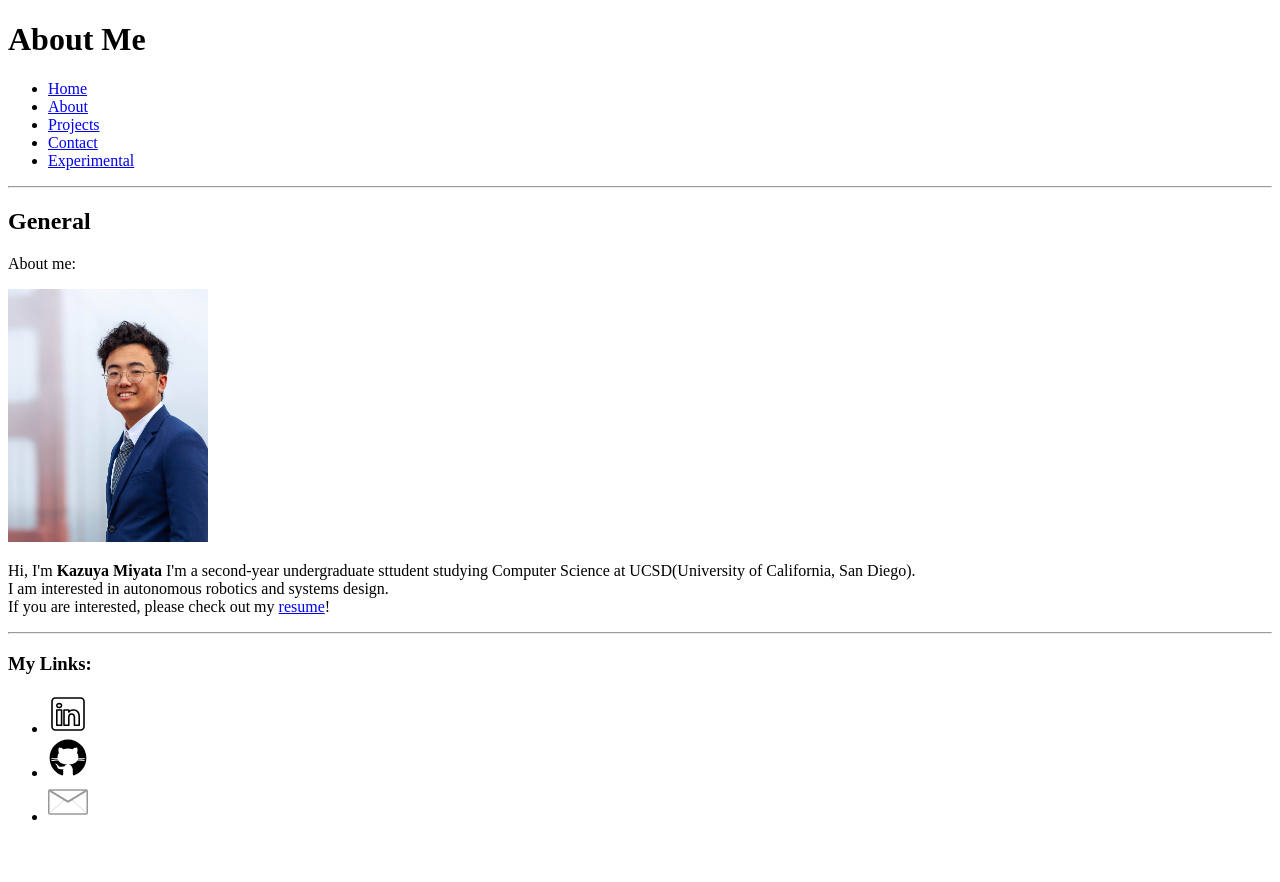
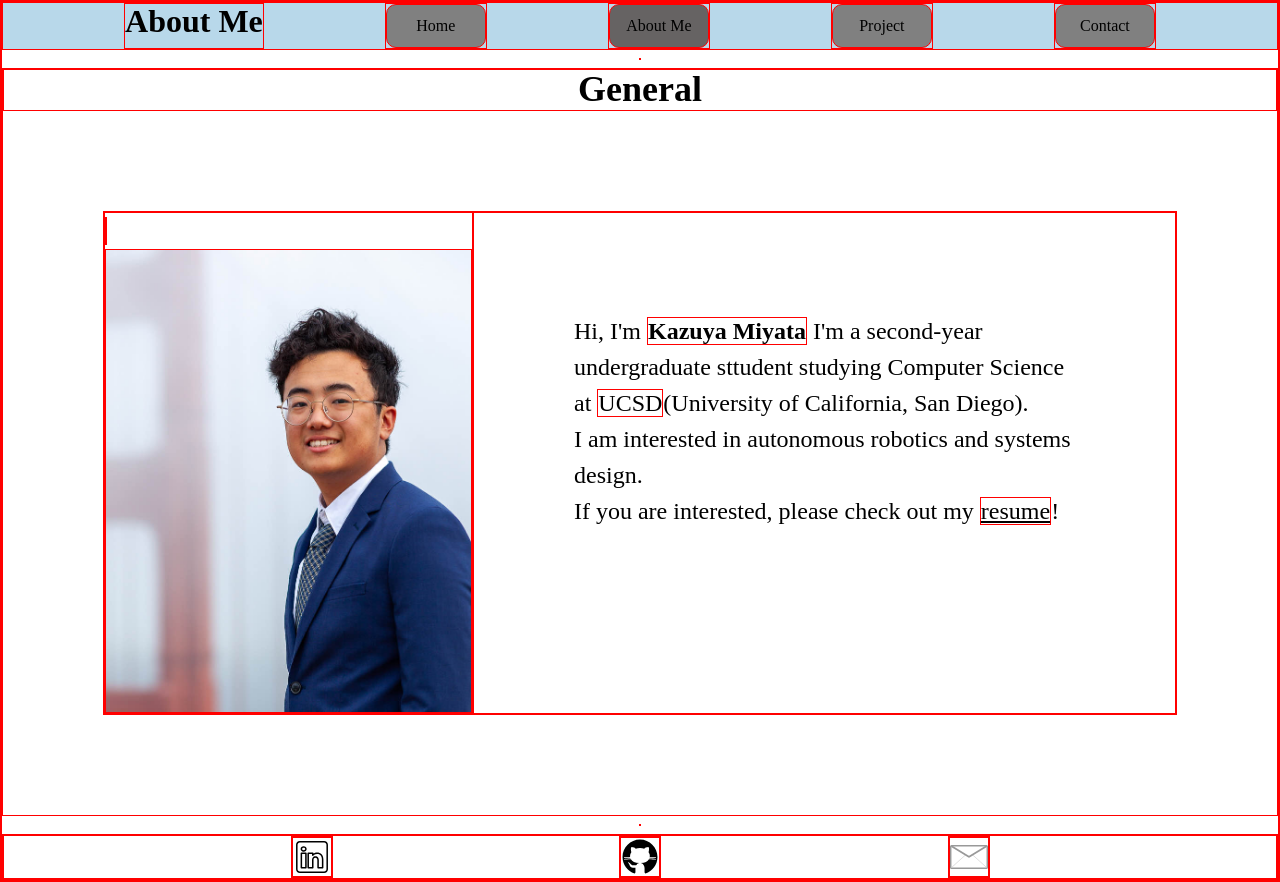
Before and after one commit to miyatakazuya/cse134-hw3, a plain HTML site: page pages/aboutme.html in a window 1280 px wide. Before the commit the page ends 842 px from the top, so only its background shows below. Drawn offline with Linux system fonts and the light colour scheme.

Commit message:
added files

```diff
--- a/pages/aboutme.html
+++ b/pages/aboutme.html
@@ -4,42 +4,33 @@
     <meta charset="UTF-8">
     <meta name="viewport" content="width=device-width, initial-scale=1.0">
     <title>About Me</title>
-    <style>
-
-    </style>
+    <link rel="stylesheet" href="../css/global.css">
+    <link rel="stylesheet" href="../css/aboutme.css">
   </head>
 
   <body>
     <header>
       <h1>About Me</h1>
-      <nav>
-        <ul>
-          <li><a href="../index.html">Home</a></li>
-          <li><a href="aboutme.html">About</a></li>
-          <li><a href="projects.html">Projects</a></li>
-          <li><a href="contact.html">Contact</a></li>
-          <li><a href="experimenal.html">Experimental</a></li>
-        </ul>
-      </nav>
+      <a href="../index.html"><button class="main_button">Home</button></a>
+      <a href="aboutme.html"><button class="main_button" selected="true">About Me</button></a>
+      <a href="projects.html"><button class="main_button">Project</button></a>
+      <a href="contact.html"><button class="main_button">Contact</button></a>
     </header>
 
     <hr>
 
-    <section>
-      <hgroup>
+    <content-body>
       <h2>General</h2>
-        <p>About me:</p>
-      </hgroup>
 
+      <section class="profile">
         <picture>
           <source srcset="../images/kaz_portrait_updated.jpg" media="(min-width: 800px)" type="image/jpg">
           <img
             src="../images/kaz_portrait_updated.jpg"
-          width="200"
+            width="1000"
             alt="Kazuya Miyata Portrait"
           >
         </picture>
-
 
         <p>
           Hi, I'm <b>Kazuya Miyata</b> I'm a second-year undergraduate sttudent studying Computer Science at <abbr>UCSD</abbr>(University of California, San Diego).<br>
@@ -47,40 +38,27 @@
           If you are interested, please check out my
           <a href="../media/Kazuya_Miyata_Resume_6.pdf">resume</a>!
         </p>
-
-      <noscript>Don't hesitate to reach out!</noscript>
-
-
-
-
-
       </section>
 
 
+    </content-body>
+
+    <hr>
+
     <footer>
-      <hr>
-      <h3>My Links:</h3>
       <nav>
-        <ul>
+        <a href="https://www.linkedin.com/in/kazmiyata/">
+          <img src="/media/icons8-linkedin.svg" alt="Linkedin" width="40" height="40">
+        </a>
 
-         <li>
-           <a href="https://www.linkedin.com/in/kazmiyata/">
-            <img src="../media/icons8-linkedin.svg" alt="Linkedin" width="40" height="40">
+         <a href="https://github.com/miyatakazuya">
+          <img src="/media/icons8-github.svg" alt="Github" width="40" height="40">
          </a>
-          </li>
-          <li>
-            <a href="https://github.com/miyatakazuya">
-             <img src="../media/icons8-github.svg" alt="Github" width="40" height="40">
+
+         <a href="mailto:kazuyamiyata18@gmail.com">
+          <img src="/media/Minduka-mail.svg" alt="Linkedin" width="40" height="40">
          </a>
-          </li>
-          <li>
-            <a href="mailto:kazuyamiyata18@gmail.com">
-             <img src="../media/Minduka-mail.svg" alt="Linkedin" width="40" height="40">
-            </a>
-          </li>
-        </ul>
       </nav>
     </footer>
-
   </body>
 </html>
```
Also changed, not shown: index.html (+15 -31 lines). Lines whose indentation alone changed are shown as unchanged.
